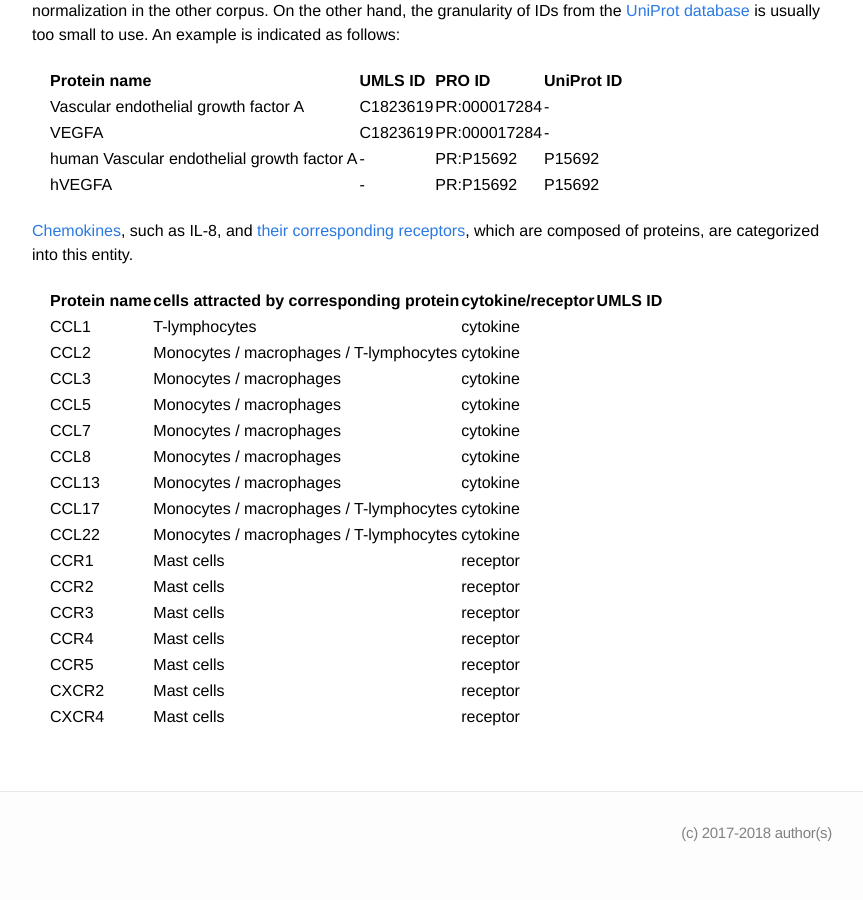
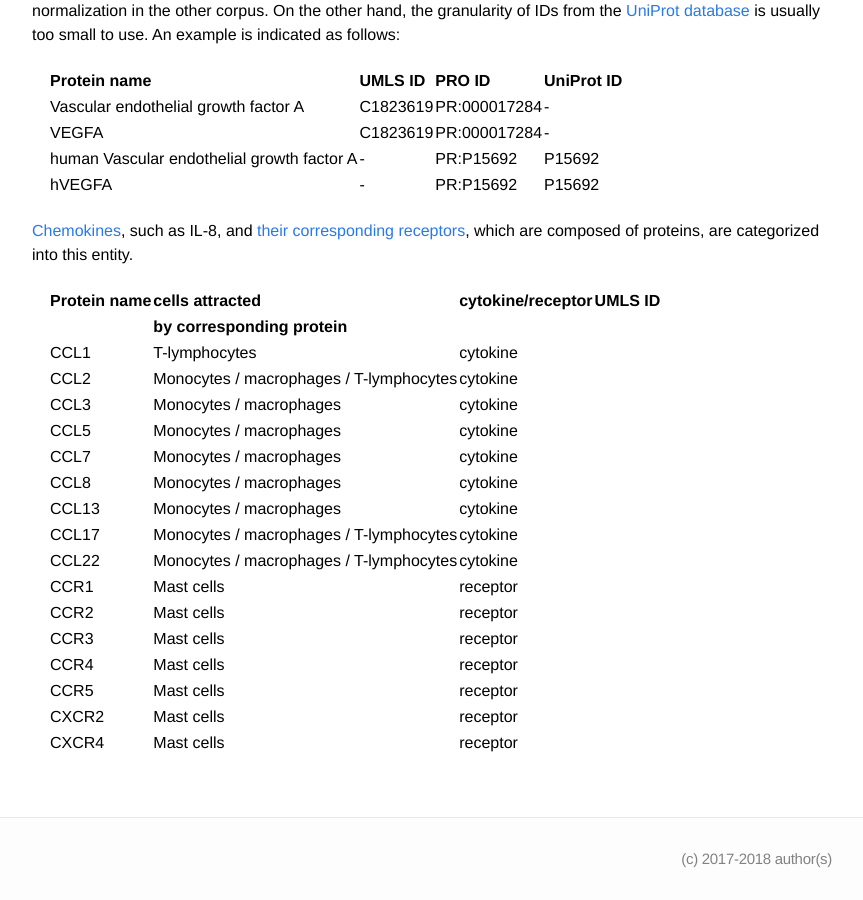
Before and after one commit to ezcatdb/molbiol_lung_corpus-guidelines, a Jekyll site: the page built from _entity/GGPs.md, in a window 1280 px wide and 900 px high, scrolled down 2659 px. Shown: the whole window, without its empty margins (208-1071 px from the left). Built offline with Jekyll 4.4.1, drawn with Linux system fonts in a browser that asks for light colours; before the commit the page ends 3533 px from its top, so only the background shows below that.

```diff
--- a/_entity/GGPs.md
+++ b/_entity/GGPs.md
@@ -169,8 +169,9 @@ An example is indicated as follows:
 
 <div style="margin:1em" markdown="1">
 
-| Protein name |  cells attracted by corresponding protein   | cytokine/receptor      | UMLS ID |
-|--------------|----------------------|------------------|------------|
+| Protein name |  cells attracted         | cytokine/receptor      | UMLS ID    |
+|              | by corresponding protein |                        |            |
+|--------------|--------------------------|------------------------|------------|
 | CCL1   | T-lymphocytes  |  cytokine  | |
 | CCL2   | Monocytes / macrophages / T-lymphocytes  |  cytokine  | |
 | CCL3   | Monocytes / macrophages  |  cytokine  | |
```
